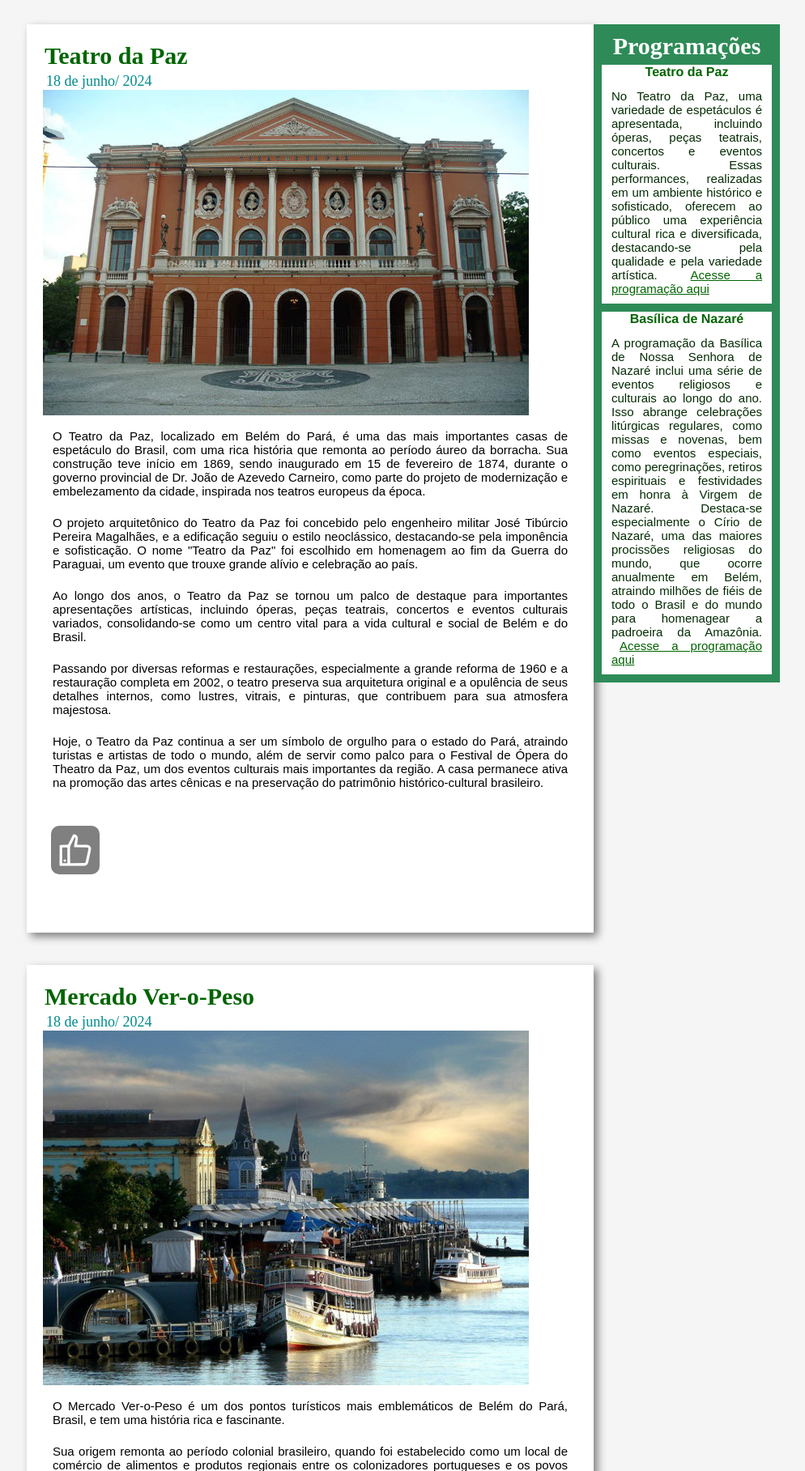
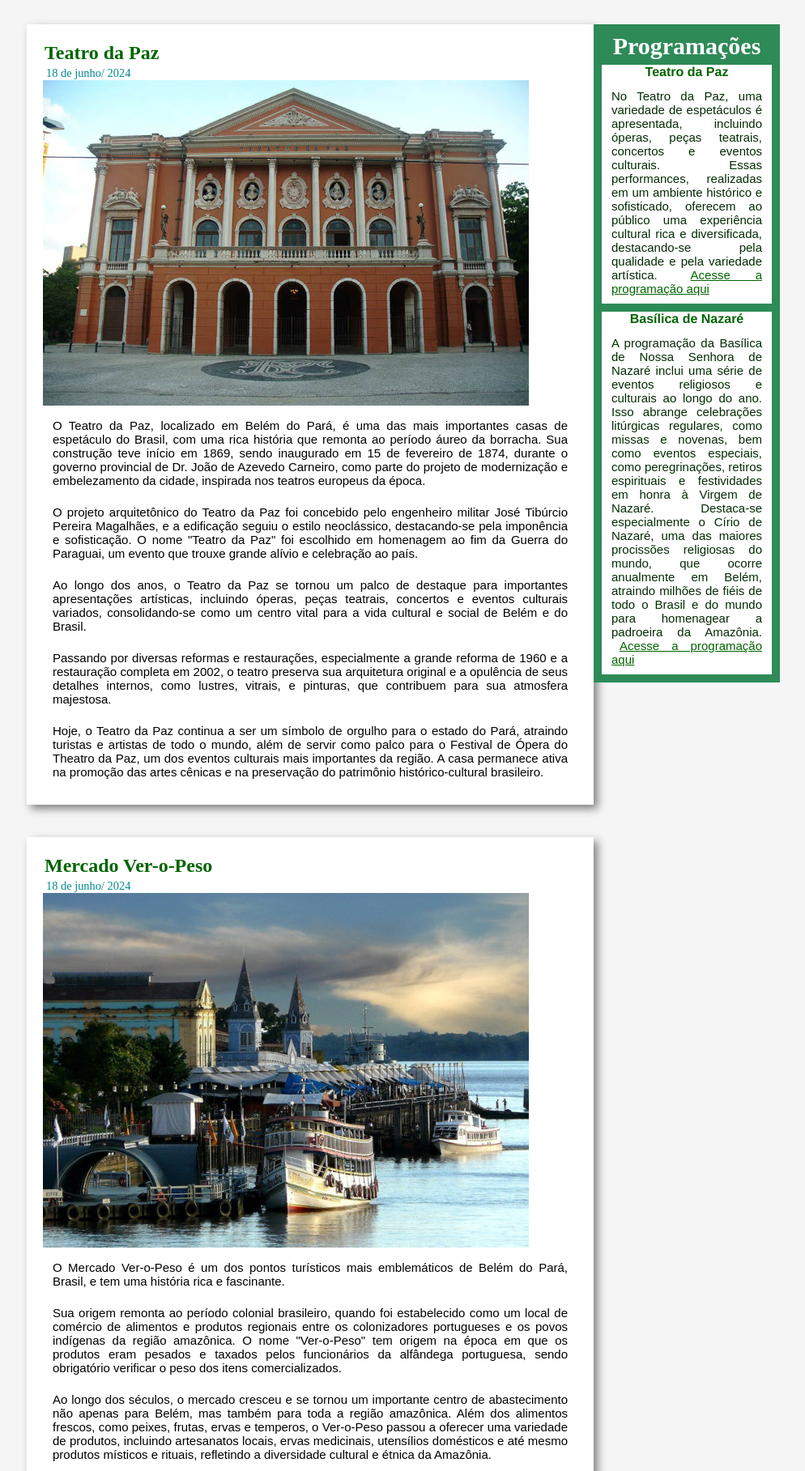
Before and after one commit to dev-raimundos/projeto-portal-amazonia, a PHP site: page /construcoes/const.html in a window 1280 px wide. Shown: the part 125-1942 px from the top of the page at 81% size, without its empty margins (167-1161 px from the left). Run offline with PHP 8.4, Linux system fonts and the light colour scheme.

Commit message:
retirando botão

```diff
--- a/construcoes/const.html
+++ b/construcoes/const.html
@@ -35,19 +35,6 @@
                 <p>Passando por diversas reformas e restaurações, especialmente a grande reforma de 1960 e a restauração completa em 2002, o teatro preserva sua arquitetura original e a opulência de seus detalhes internos, como lustres, vitrais, e pinturas, que contribuem para sua atmosfera majestosa.</p>
 
                 <p>Hoje, o Teatro da Paz continua a ser um símbolo de orgulho para o estado do Pará, atraindo turistas e artistas de todo o mundo, além de servir como palco para o Festival de Ópera do Theatro da Paz, um dos eventos culturais mais importantes da região. A casa permanece ativa na promoção das artes cênicas e na preservação do patrimônio histórico-cultural brasileiro.</p>
-
-                <!--Botão de like-->
-                <label class="container">
-                    <input type="checkbox">
-                    <div class="checkmark">
-                      <svg viewBox="0 0 50 50" version="1.1" xmlns="http://www.w3.org/2000/svg" class="icon">
-                      <path d="M 24.10 6.29 Q 28.34 7.56 28.00 12.00 Q 27.56 15.10 27.13 18.19 A 0.45 0.45 4.5 0 0 27.57 18.70 Q 33.16 18.79 38.75 18.75 Q 42.13 18.97 43.23 21.45 Q 43.91 22.98 43.27 26.05 Q 40.33 40.08 40.19 40.44 Q 38.85 43.75 35.50 43.75 Q 21.75 43.75 7.29 43.75 A 1.03 1.02 0.0 0 1 6.26 42.73 L 6.42 19.43 A 0.54 0.51 -89.4 0 1 6.93 18.90 L 14.74 18.79 A 2.52 2.31 11.6 0 0 16.91 17.49 L 22.04 7.17 A 1.74 1.73 21.6 0 1 24.10 6.29 Z M 21.92 14.42 Q 20.76 16.58 19.74 18.79 Q 18.74 20.93 18.72 23.43 Q 18.65 31.75 18.92 40.06 A 0.52 0.52 88.9 0 0 19.44 40.56 L 35.51 40.50 A 1.87 1.83 5.9 0 0 37.33 39.05 L 40.51 23.94 Q 40.92 22.03 38.96 21.97 L 23.95 21.57 A 0.49 0.47 2.8 0 1 23.47 21.06 Q 23.76 17.64 25.00 12.00 Q 25.58 9.36 24.28 10.12 Q 23.80 10.40 23.50 11.09 Q 22.79 12.80 21.92 14.42 Z M 15.57 22.41 A 0.62 0.62 0 0 0 14.95 21.79 L 10.01 21.79 A 0.62 0.62 0 0 0 9.39 22.41 L 9.39 40.07 A 0.62 0.62 0 0 0 10.01 40.69 L 14.95 40.69 A 0.62 0.62 0 0 0 15.57 40.07 L 15.57 22.41 Z" fill-opacity="1.000"></path>
-                      <circle r="1.51" cy="37.50" cx="12.49" fill-opacity="1.000"></circle>
-                      </svg>
-                    </div>
-                    <p class="like">Liked!</p>
-                  </label>
-
             </div>
 
                 <div class="post"> <!--postagem do blog-->
--- a/css/style02.css
+++ b/css/style02.css
@@ -135,107 +135,6 @@ a:hover{ /*interação ao passar o mouse*/
 
 
 
-
-
-
-/*estilização do butão de like*/
-.container input {
-    opacity: 0;
-    cursor: pointer;
-    height: 0;
-    width: 0;
-  }
-
-  .container {
-    display: block;
-    position: relative;
-    cursor: pointer;
-    font-size: 20px;
-  }
-
-
-  .checkmark { /*cor do botão sem interação*/
-    position: relative;
-    top: 0;
-    left: 0;
-    height: 3em;
-    width: 3em;
-    background-color:gray;
-    border-radius: 10px;
-    transition: .2s ease-in-out;
-    z-index: 2;
-  }
-
-  .like {
-    position: relative;
-    font-size: 0.8em;
-    top: -3.5em;
-    text-align: center;
-    z-index: -1;
-  }
-
-  .icon {
-    margin: 0.2em;
-    fill: white;
-    transition: .4s ease-in-out;
-  }
-
-  .checkmark:hover {
-    background-color: white;
-  }
-
-  .checkmark:hover .icon {
-    fill: lightgreen;
-    transform: rotate(-8deg);
-    transform-origin: bottom left;
-  }
-
-  /*cor do botão após interação*/
-  .container input:checked ~ .checkmark {
-    background-color: forestgreen;
-  }
-
-  .container input:checked ~ .like {
-    color: white;
-    animation: 0.6s up_3951;
-  }
-
-  .container input:checked ~ .checkmark .icon {
-    fill: white;
-    transform: none;
-    animation: 0.5s jump_3951;
-  }
-
-
-  .checkmark:after {
-    content: "";
-    position: absolute;
-    display: none;
-  }
-
-  /* Show the checkmark when checked */
-  .container input:checked ~ .checkmark:after {
-    display: block;
-  }
-
-  @keyframes up_3951 {
-    100% {
-      transform: translateY(-2em);
-    }
-  }
-
-  @keyframes jump_3951 {
-    50% {
-      transform-origin: center;
-      transform: translateY(-0.5em) rotate(-8deg);
-    }
-
-    100% {
-      transform-origin: center;
-      transform: translateY(0em);
-    }
-  }
-/*fim*/
 /* Estilos para telas maiores que 920px */
 @media only screen and (min-width: 920px) {
   .container {
```
